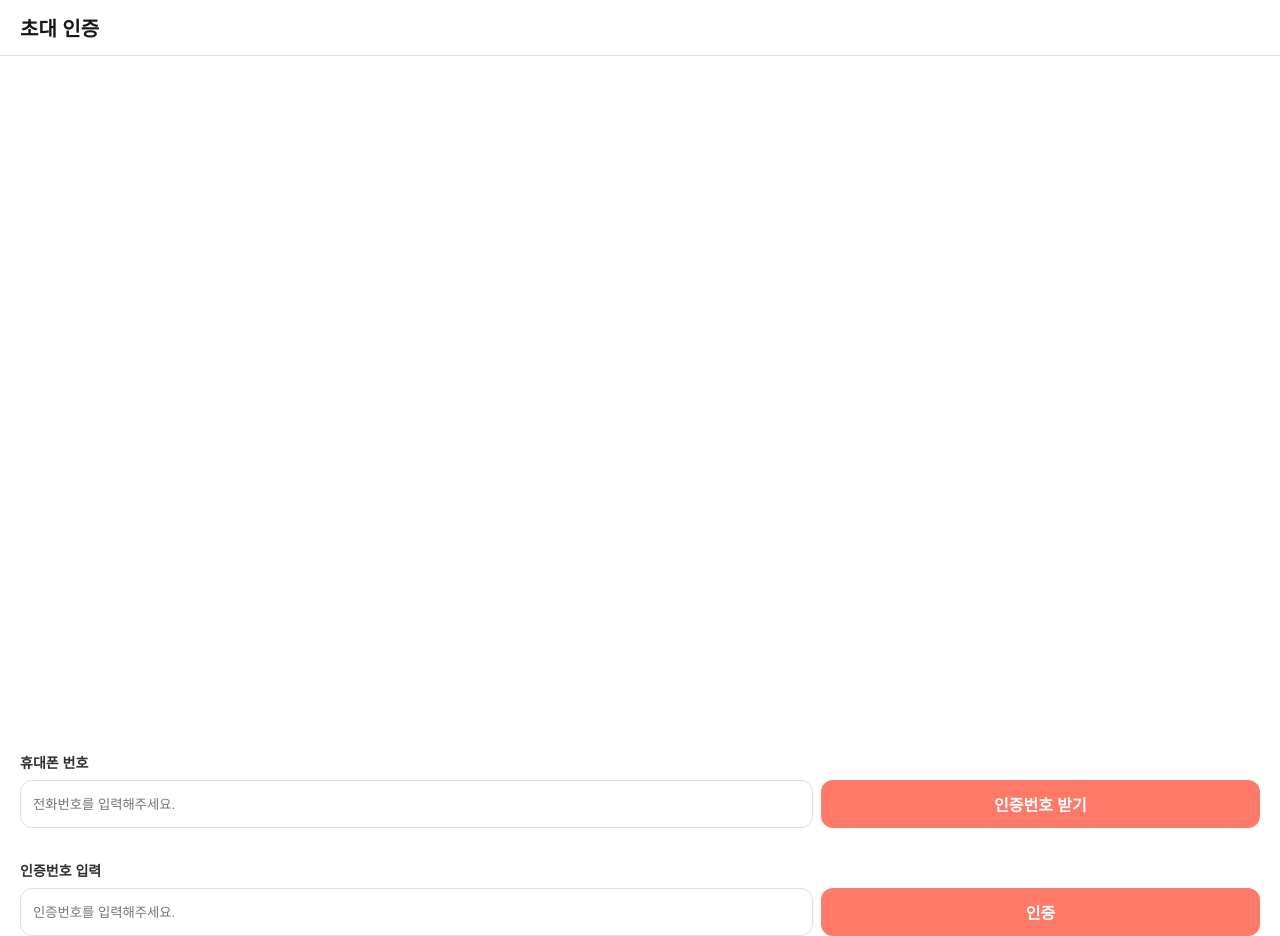
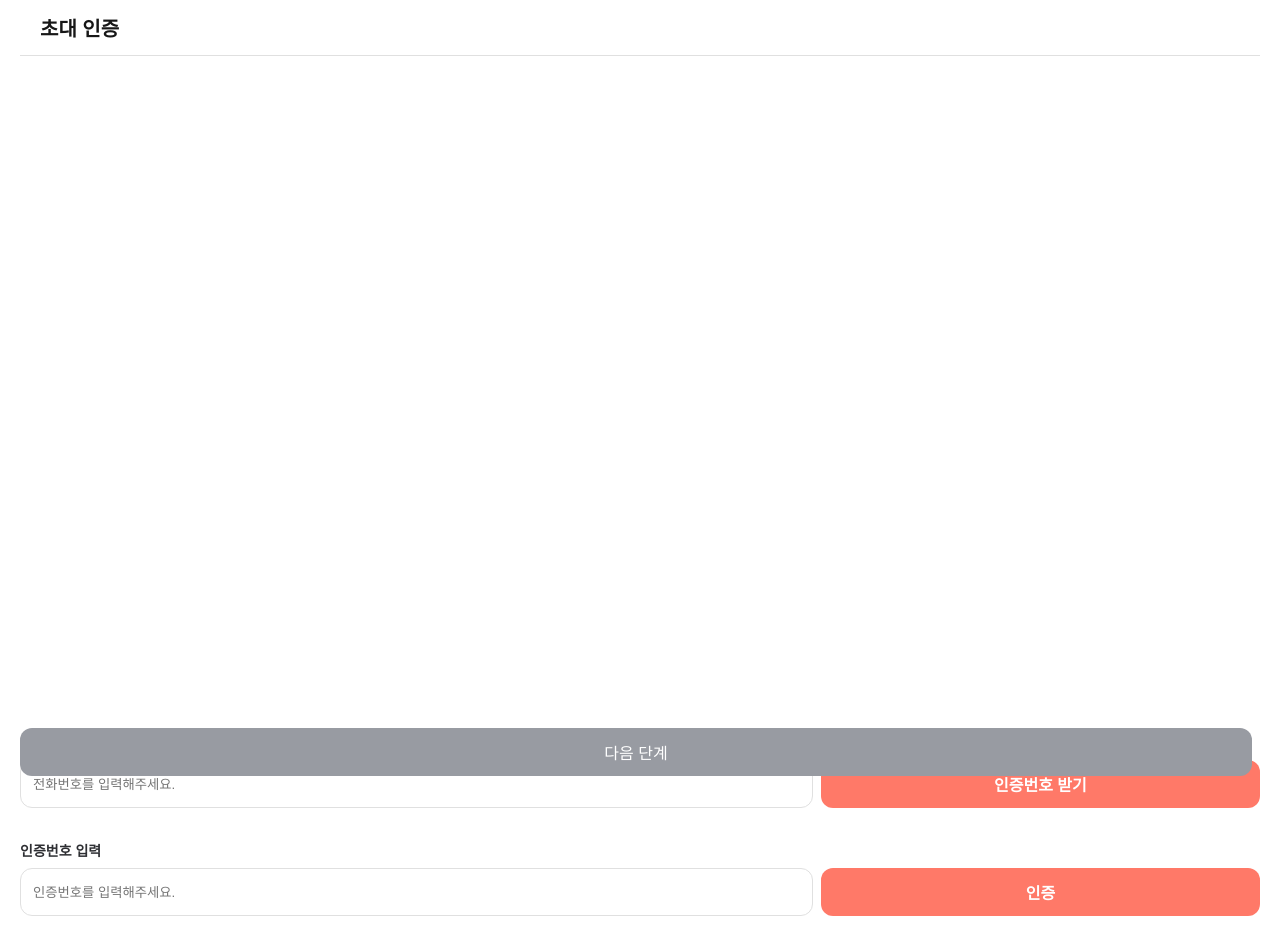
Before and after one commit to Intro-my-friend/imf-frontend, a Next.js app: page /register in a window 1280 px wide. Built offline with nearby package versions, Linux system fonts and the light colour scheme.

Commit message:
feat: 다음단계 UI 추가

```diff
--- a/app/api/v0/auth/[provider]/callback/page.tsx
+++ b/app/api/v0/auth/[provider]/callback/page.tsx
@@ -4,6 +4,7 @@ import { useRouter } from "next/navigation";
 
 export default function AuthCallback() {
     const router = useRouter();
+
 
     useEffect(() => {
         const params = new URLSearchParams(window.location.search);
@@ -17,8 +18,7 @@ export default function AuthCallback() {
                     return res.json();
                 })
                 .then(data => {
-                    const token = data.access_token;
-                    console.log(data,'데이타')
+                    const token = data.data.token;
                     if (token) {
                         localStorage.setItem("jwt", token);
                         router.replace("/");
--- a/app/register/page.module.scss
+++ b/app/register/page.module.scss
@@ -1,7 +1,9 @@
 .invitation{
+  width: 100%;
+  height: 100%;
+  padding:0 20px;
 
   .phone-wrapper{
-    padding: 0 20px;
     margin-top: calc(50% + 56px);
 
     .sub-title{
@@ -42,4 +44,17 @@
       }
     }
   }
+
+  .next {
+    position: fixed;
+    bottom: 24px;
+    display: flex;
+    align-items: center;
+    justify-content: center;
+    background: #989BA2;
+    border-radius: 12px;
+    color: white;
+    width: calc(100% - 48px);
+    height: 48px;
+  }
 }
--- a/app/register/page.tsx
+++ b/app/register/page.tsx
@@ -7,16 +7,22 @@ import {useState} from "react";
 import {fetchVerification, fetchVerificationCodes} from "@/services/users";
 import classNames from "classnames";
 
+import Link from "next/link";
+
 export default function Invitation(){
     const [phoneNumber, setPhoneNumber]=useState("")
     const [verificationNumber, setVerificationNumber]=useState("")
     const useVerificationCodesMutation = useMutation({
         mutationFn:(params:{phoneNumber:string})=>{
-            return fetchVerificationCodes(params.phoneNumber)}
+            const token = localStorage.getItem("jwt");
+            if (!token) throw new Error("토큰 없음");
+            return fetchVerificationCodes(params.phoneNumber,token)}
     })
     const useVerificationMutation = useMutation({
         mutationFn:(params:{phoneNumber:string,verificationNumber:string})=>{
-            return fetchVerification(params.phoneNumber,params.verificationNumber)
+            const token = localStorage.getItem("jwt");
+            if (!token) throw new Error("토큰 없음");
+            return fetchVerification(params.phoneNumber,params.verificationNumber,token)
         }
     })
 
@@ -44,7 +50,7 @@ export default function Invitation(){
                     휴대폰 번호
                 </div>
                 <div className={$['input-wrapper']}>
-                    <input className={$.input} placeholder={"전화번호를 입력해주세요."} onChange={handlePhoneChange} />
+                    <input className={$.input} placeholder={"전화번호를 입력해주세요."} onChange={handlePhoneChange} type={"number"} />
                     <button className={$.send} onClick={handleCodeClick}>인증번호 받기</button>
                 </div>
                 <div className={classNames($['sub-title'],$['verification'])}>
@@ -55,6 +61,7 @@ export default function Invitation(){
                     <button className={$.send} onClick={handleVerifyClick}>인증</button>
                 </div>
             </div>
+            <Link className={$.next} href={"/"}>다음 단계</Link>
         </div>
     )
 }
--- a/services/users.ts
+++ b/services/users.ts
@@ -1,13 +1,19 @@
-export async function fetchVerificationCodes(phoneNumber: string) {
+export async function fetchVerificationCodes(phoneNumber: string, token:string) {
     return fetch(`http://15.164.39.230:8000/api/v0/users/verification-codes`,{
         method:'POST',
-        headers: { 'Content-Type': 'application/json' },
+        headers: {
+            'Content-Type': 'application/json',
+            'Authorization': `Bearer ${token}`,
+        },
         body: JSON.stringify({ phoneNumber })})
 }
 
-export async function fetchVerification(phoneNumber: string,verificationNumber: string) {
+export async function fetchVerification(phoneNumber: string,verificationNumber: string, token:string) {
     return fetch(`http://15.164.39.230:8000/api/v0/users/verification`,{
         method:'POST',
-        headers: { 'Content-Type': 'application/json' },
+        headers: {
+            'Content-Type': 'application/json',
+            'Authorization': `Bearer ${token}`,
+        },
         body: JSON.stringify({ phoneNumber,verificationNumber })})
 }
```
